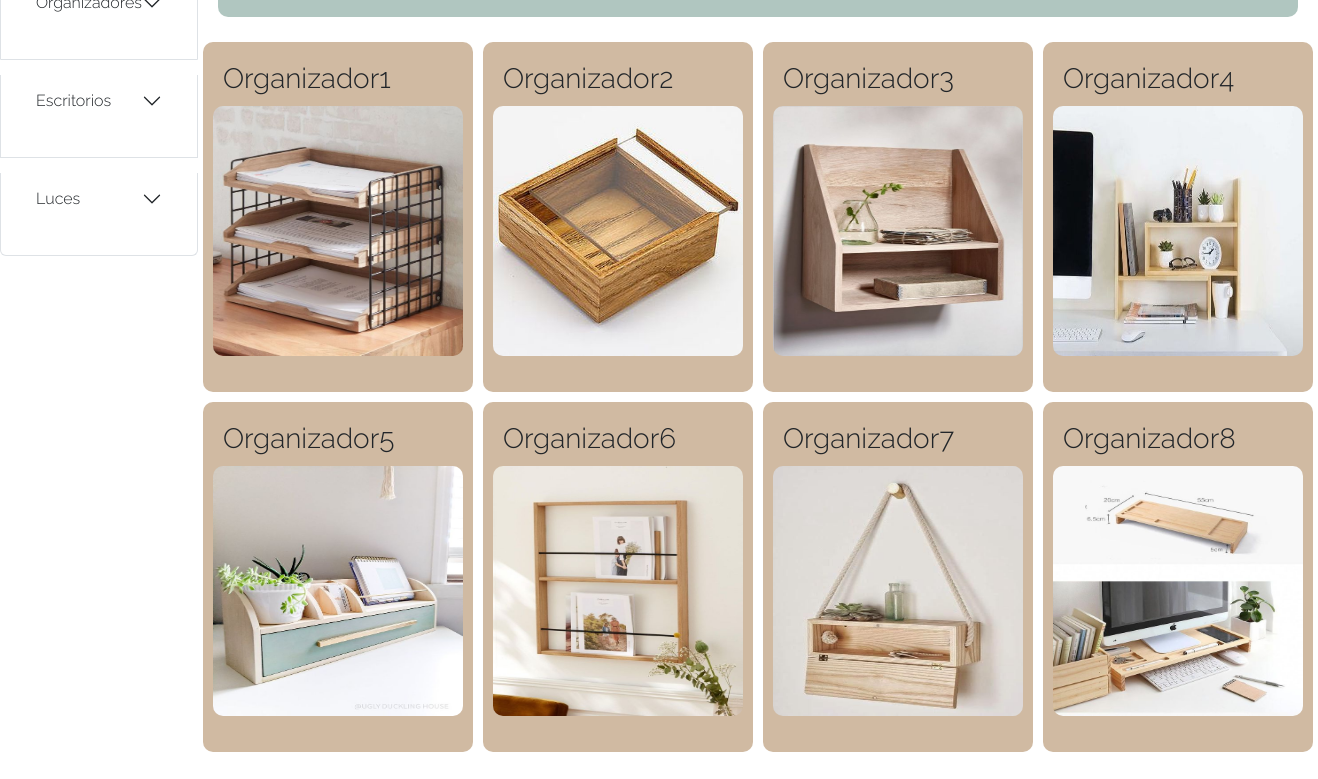
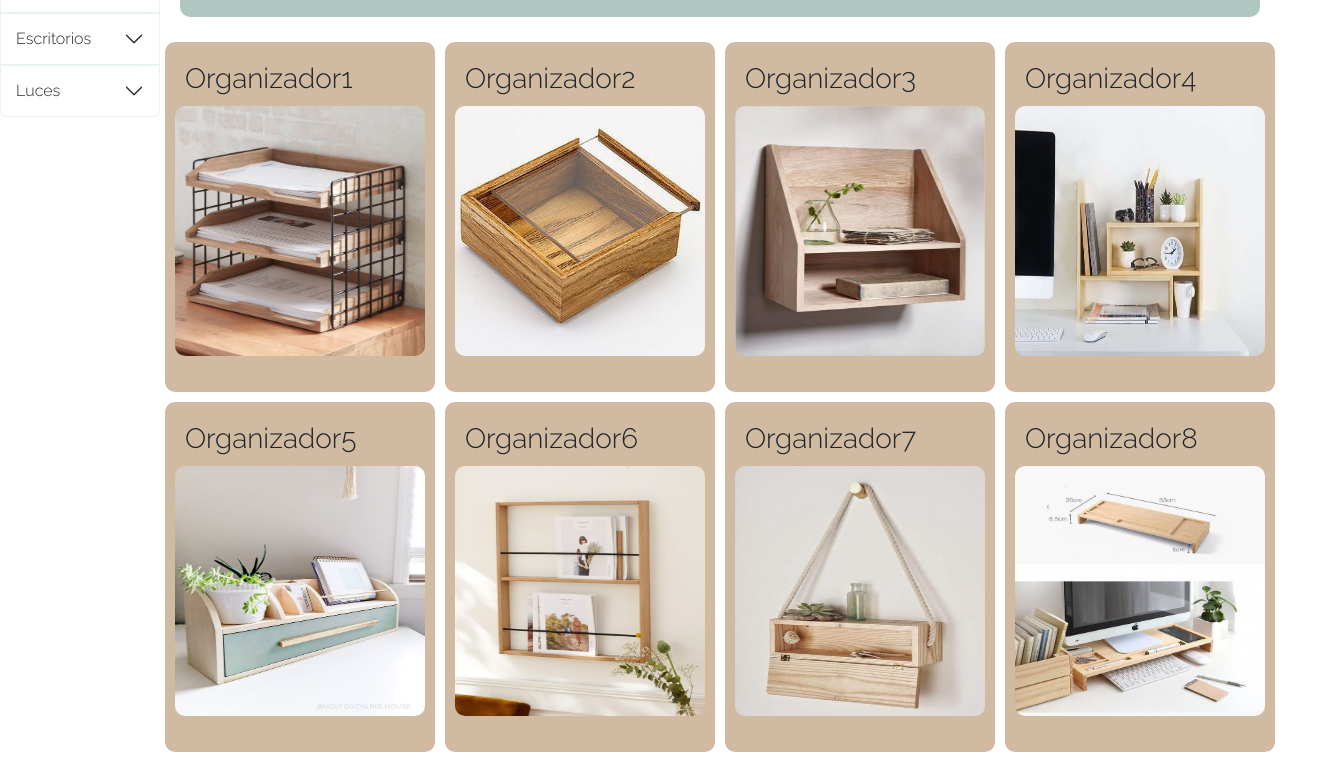
Before and after one commit to BeFlama/hazelnut-page, a plain HTML site: page pages/Productos.html in a window 1280 px wide. Shown: the part 199-978 px from the top of the page, 1318 px wide, since content can reach past the window. Drawn offline with nearby package versions, Linux system fonts and the light colour scheme.

Commit message:
customice tamaño de menu prods

```diff
--- a/pages/Productos.html
+++ b/pages/Productos.html
@@ -32,9 +32,9 @@
         <div class="li__prods">
             <div class="boostrap_list">
                 <div class="accordion" id="accordionExample">
-                    <div class="accordion-item">
-                    <h2 class="accordion-header" id="headingOne">
-                        <button class="accordion-button collapsed" type="button" data-bs-toggle="collapse" data-bs-target="#collapseOne" aria-expanded="true" aria-controls="collapseOne">
+                    <div class="accordion-item border border-success p-0.1 border-opacity-10">
+                    <h2 class="accordion-header p-0 " id="headingOne">
+                        <button class="accordion-button collapsed h-25 p-0 text-dark " type="button" data-bs-toggle="collapse" data-bs-target="#collapseOne" aria-expanded="true" aria-controls="collapseOne">
                         Organizadores
                         </button>
                     </h2>
@@ -48,9 +48,9 @@
                         </div>
                     </div>
                     </div>
-                    <div class="accordion-item">
-                    <h2 class="accordion-header" id="headingTwo">
-                        <button class="accordion-button collapsed" type="button" data-bs-toggle="collapse" data-bs-target="#collapseTwo" aria-expanded="false" aria-controls="collapseTwo">
+                    <div class="accordion-item border border-success p-0.1 border-opacity-10">
+                    <h2 class="accordion-header p-0" id="headingTwo">
+                        <button class="accordion-button collapsed p-0" type="button" data-bs-toggle="collapse" data-bs-target="#collapseTwo" aria-expanded="false" aria-controls="collapseTwo">
                         Escritorios
                         </button>
                     </h2>
@@ -64,9 +64,9 @@
                         </div>
                     </div>
                     </div>
-                    <div class="accordion-item">
-                    <h2 class="accordion-header" id="headingThree">
-                        <button class="accordion-button collapsed" type="button" data-bs-toggle="collapse" data-bs-target="#collapseThree" aria-expanded="false" aria-controls="collapseThree">
+                    <div class="accordion-item border border-success p-0.1 border-opacity-10">
+                    <h2 class="accordion-header p-0" id="headingThree">
+                        <button class="accordion-button collapsed p-0" type="button" data-bs-toggle="collapse" data-bs-target="#collapseThree" aria-expanded="false" aria-controls="collapseThree">
                         Luces
                         </button>
                     </h2>
```
